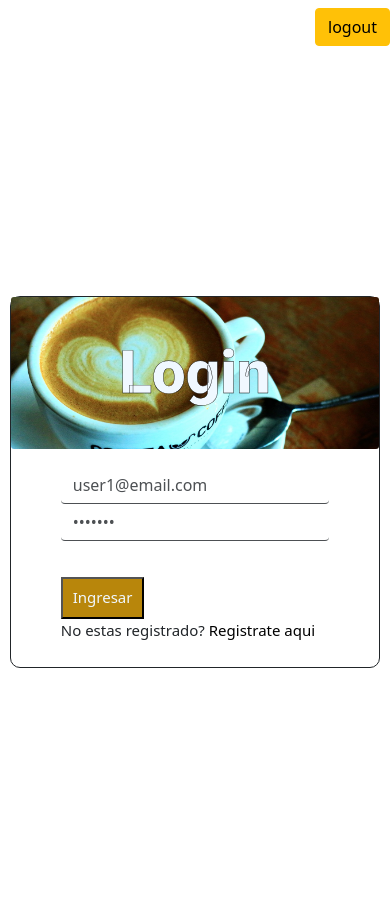
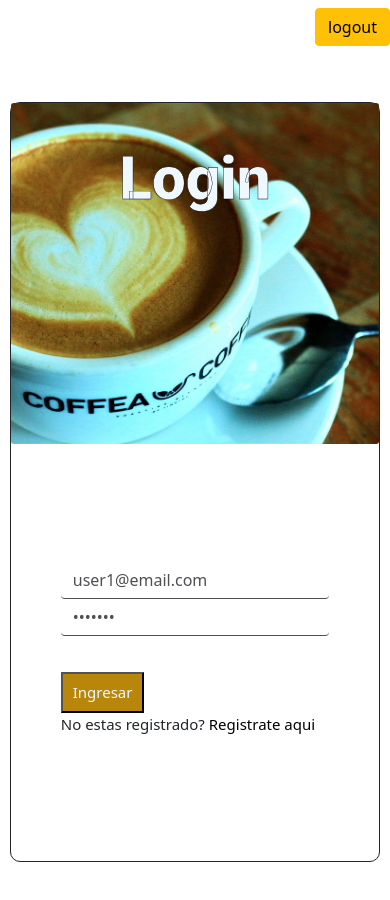
Before and after one commit to CamiloFuentesR/cafe-frontend, a React (Create React App) app: page /auth/login in a window 390 px wide. Shown: the top 900 px of the page. Built offline with nearby package versions, Linux system fonts and the light colour scheme.

Commit message:
register card dimensiones

```diff
--- a/src/styles/components/__auth.scss
+++ b/src/styles/components/__auth.scss
@@ -10,6 +10,7 @@
     }
     ._login_card{
         width: 95%;
+        height: 90vh;
         border: 1px solid;
         border-radius: 10px;
         position: absolute;
@@ -20,6 +21,7 @@
     }
     ._register_card{
         width: 95%;
+        height: 90vh;
         margin-top: 30px;
         border: 1px solid;
         border-radius: 10px;
```
